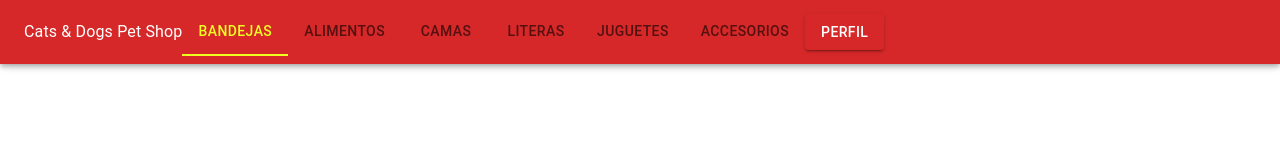
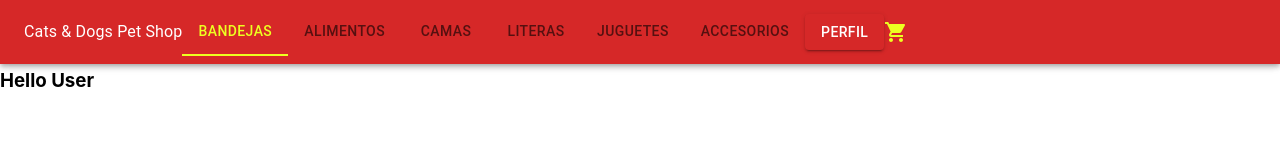
Before and after one commit to hgiudatto/catsdogspetshop_giudatto, a React (Create React App) app: page / in a window 1280 px wide. Shown: the top 160 px of the page. Built offline with nearby package versions, Linux system fonts and the light colour scheme.

Commit message:
Se genera branch landing

```diff
--- a/package.json
+++ b/package.json
@@ -6,6 +6,7 @@
     "@emotion/react": "^11.5.0",
     "@emotion/styled": "^11.3.0",
     "@material-ui/core": "^5.0.0-beta.5",
+    "@mui/icons-material": "^5.2.0",
     "@mui/material": "^5.0.6",
     "@testing-library/jest-dom": "^5.14.1",
     "@testing-library/react": "^11.2.7",
--- a/src/App.js
+++ b/src/App.js
@@ -1,13 +1,15 @@
 import React from 'react'
 import { ThemeProvider } from '@emotion/react';
-import Navbar from './components/Navbar/Navbar';
+import Navbar from './components/Navbar';
 import theme from './utils/theme';
+import ItemListContainer from './components/ItemListContainer';
 
 const App = () => {
 
   return (
     <ThemeProvider theme={theme}>
       <Navbar />
+      <ItemListContainer greeting="Hello User" />
     </ThemeProvider>
   )
 }
--- /dev/null
+++ b/src/components/CartWidget.jsx
@@ -0,0 +1,10 @@
+import React from 'react';
+import ShoppingCartIcon from "@mui/icons-material/ShoppingCart";
+
+const CartWidget = () => {
+    return (
+        <ShoppingCartIcon color="primary" />
+    )
+}
+
+export default CartWidget
--- /dev/null
+++ b/src/components/ItemListContainer.jsx
@@ -0,0 +1,12 @@
+import React from 'react'
+
+const ItemListContainer = ({greeting}) => {
+    return (
+        <>
+            <h2>Item List Container</h2>
+            <h3>{greeting}</h3>
+        </>
+    );
+};
+
+export default ItemListContainer
--- a/src/components/Navbar/Navbar.jsx
+++ b/src/components/Navbar.jsx
@@ -1,5 +1,6 @@
 import React, { useState } from 'react'
 import { AppBar, Button, Menu, MenuList, Tab, Tabs, Toolbar, Typography, MenuItem } from '@mui/material'
+import CartWidget from './CartWidget';
 
 
 const Navbar = () => {
@@ -48,6 +49,7 @@ const Navbar = () => {
                     >
                         Perfil
                     </Button>
+                    <CartWidget />
                 </Toolbar>
             </AppBar >
 
@@ -64,6 +66,8 @@ const Navbar = () => {
                 <MenuList onClick={handleMenuClose}>Registrate</MenuList>
                 <MenuList onClick={handleMenuClose}>Iniciar Sesión</MenuList>
             </Menu>
+
+
         </>
     );
 };
```
Also changed, not shown: 1 other file (tests, documents, lock files or other folders).
